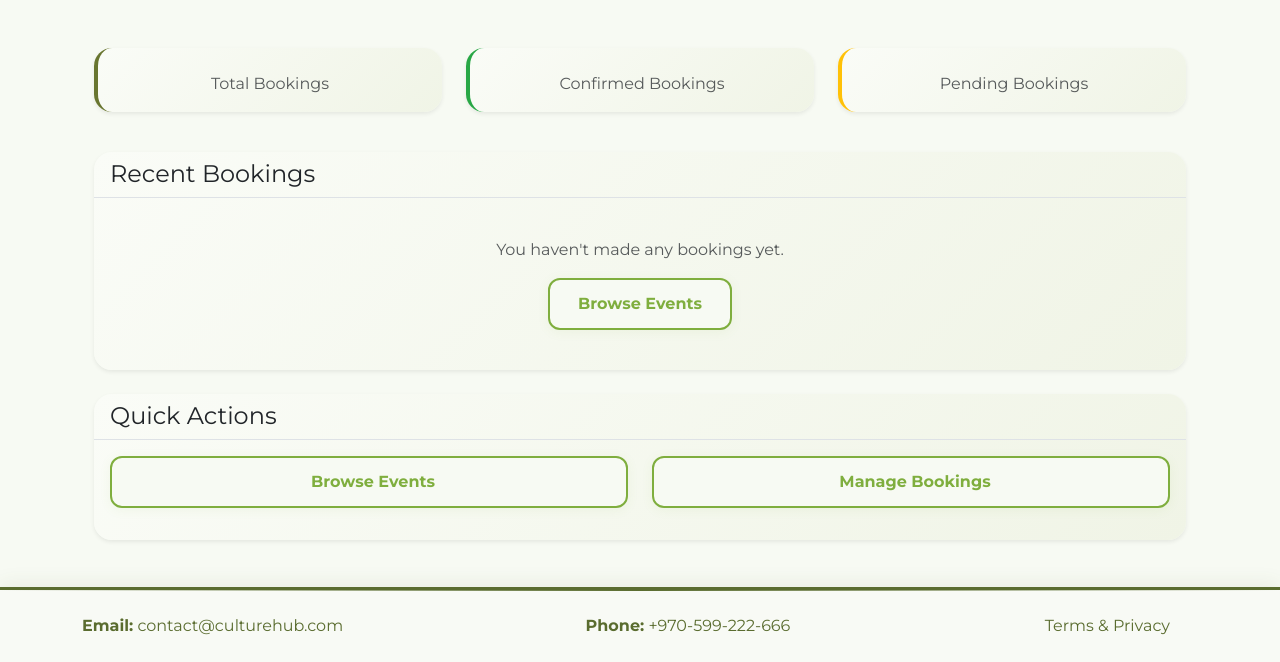
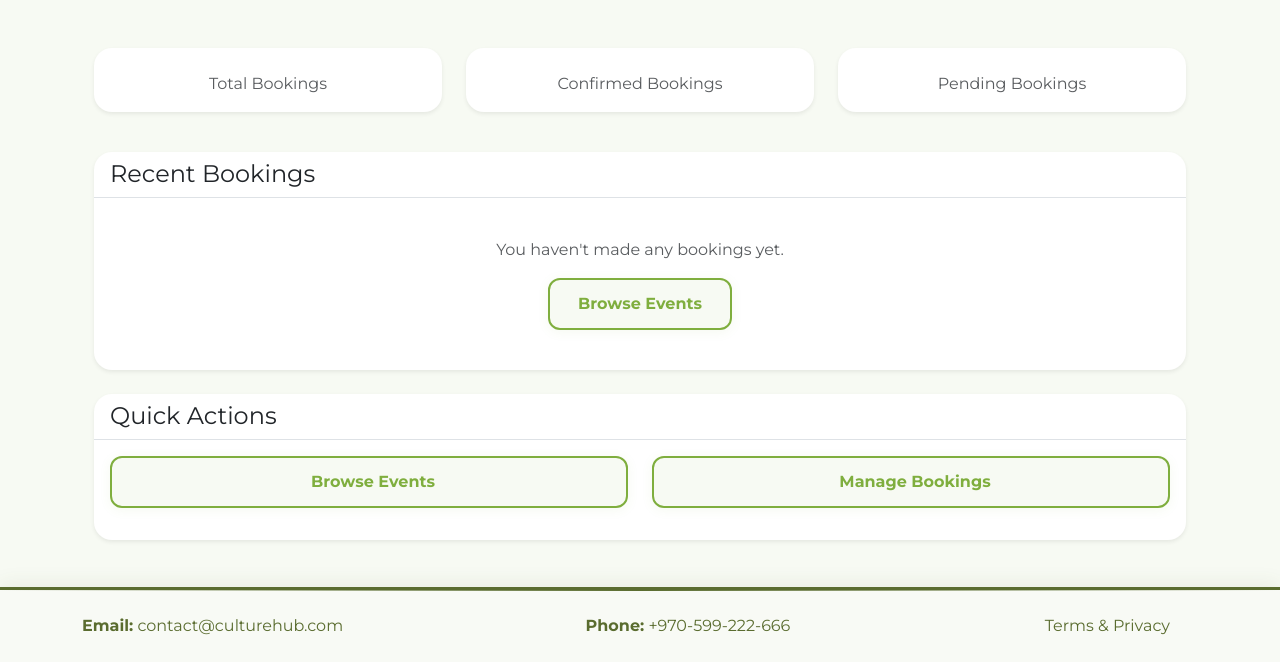
Before and after one commit to RaghadSbeih/event-culture-hub, a Django app: template culture_hub/templates/user_dashboard.html in a window 1280 px wide. Shown: the part 138-800 px from the top of the page. Run offline with Django 5.2, Linux system fonts and the light colour scheme; the template is opened without the code that fills it, so the values that code supplies are empty.

Commit message:
UI updates (#27)

```diff
--- a/culture_hub/templates/base.html
+++ b/culture_hub/templates/base.html
@@ -304,6 +304,7 @@
         .alert {
             border-radius: 12px;
             font-size: 1rem;
+
         }
     </style>
     {% block extra_head %}{% endblock %}
--- a/culture_hub/templates/organizer_dashboard.html
+++ b/culture_hub/templates/organizer_dashboard.html
@@ -1,6 +1,6 @@
 {% extends "base.html" %}
 {% block content %}
-<h2>Organizer Dashboard</h2>
+<h2 class="dashboard-header">Organizer Dashboard</h2>
     {% if messages %}
         <div class="container mb-4">
             {% for message in messages %}
--- a/culture_hub/templates/user_dashboard.html
+++ b/culture_hub/templates/user_dashboard.html
@@ -20,10 +20,10 @@
     <!-- Organizer Section -->
     <div class="row mt-2">
         <div class="col-12">
-            <div class="card border-0 shadow-sm" style="background: linear-gradient(135deg, #f6fff6 0%, #ecf5e7 100%);">
-                <div class="card-header bg-transparent border-bottom d-flex justify-content-between align-items-center">
+            <div class="dashboard-card card border-0 shadow-sm">
+                <div class="dashboard-header card-header bg-transparent border-bottom d-flex justify-content-between align-items-center">
                     <h4 class="mb-0">Your Events as Organizer</h4>
-                    <a href="{% url 'create_event' %}" class="btn btn-sm btn-success">Create New Event</a>
+                    <a href="{% url 'create_event' %}" class="btn btn-sm btn-outline-custom">Create New Event</a>
                 </div>
                 <div class="card-body">
                     {% if organizer_events %}
@@ -60,27 +60,24 @@
     <!-- Statistics Cards -->
     <div class="row mb-4 mt-4">
         <div class="col-md-4 mb-3">
-            <div class="card h-100 border-0 shadow-sm"
-                style="background: linear-gradient(135deg, #fafcf7 0%, #f0f4e6 100%); border-left: 4px solid #68752f !important;">
-                <div class="card-body text-center">
+            <div class="dashboard-card card h-100 border-0 shadow-sm">
+                <div class="card-body text-center dashboard-stat">
                     <h3 class="card-title text-success mb-2">{{ total_bookings }}</h3>
                     <p class="card-text text-muted">Total Bookings</p>
                 </div>
             </div>
         </div>
         <div class="col-md-4 mb-3">
-            <div class="card h-100 border-0 shadow-sm"
-                style="background: linear-gradient(135deg, #fafcf7 0%, #f0f4e6 100%); border-left: 4px solid #28a745 !important;">
-                <div class="card-body text-center">
+            <div class="dashboard-card card h-100 border-0 shadow-sm">
+                <div class="card-body text-center dashboard-stat">
                     <h3 class="card-title text-success mb-2">{{ confirmed_bookings }}</h3>
                     <p class="card-text text-muted">Confirmed Bookings</p>
                 </div>
             </div>
         </div>
         <div class="col-md-4 mb-3">
-            <div class="card h-100 border-0 shadow-sm"
-                style="background: linear-gradient(135deg, #fafcf7 0%, #f0f4e6 100%); border-left: 4px solid #ffc107 !important;">
-                <div class="card-body text-center">
+            <div class="dashboard-card card h-100 border-0 shadow-sm">
+                <div class="card-body text-center dashboard-stat">
                     <h3 class="card-title text-warning mb-2">{{ pending_bookings }}</h3>
                     <p class="card-text text-muted">Pending Bookings</p>
                 </div>
@@ -91,8 +88,8 @@
     <!-- Recent Bookings -->
     <div class="row">
         <div class="col-12">
-            <div class="card border-0 shadow-sm" style="background: linear-gradient(135deg, #fafcf7 0%, #f0f4e6 100%);">
-                <div class="card-header bg-transparent border-bottom">
+            <div class="dashboard-card card border-0 shadow-sm">
+                <div class="dashboard-header card-header bg-transparent border-bottom">
                     <h4 class="mb-0">Recent Bookings</h4>
                 </div>
                 <div class="card-body">
@@ -144,8 +141,8 @@
     <!-- Quick Actions -->
     <div class="row mt-4 mb-4">
         <div class="col-12">
-            <div class="card border-0 shadow-sm" style="background: linear-gradient(135deg, #fafcf7 0%, #f0f4e6 100%);">
-                <div class="card-header bg-transparent border-bottom">
+            <div class="dashboard-card card border-0 shadow-sm">
+                <div class="dashboard-header card-header bg-transparent border-bottom">
                     <h4 class="mb-0">Quick Actions</h4>
                 </div>
                 <div class="card-body">
```
Also changed, not shown: culture_hub/templates/admin_dashboard.html (+4 -4 lines).
